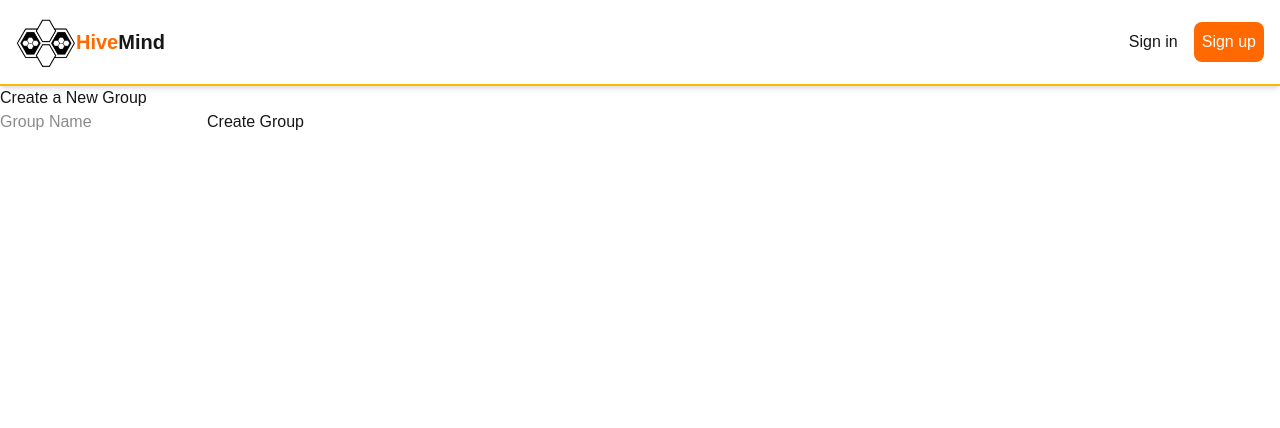
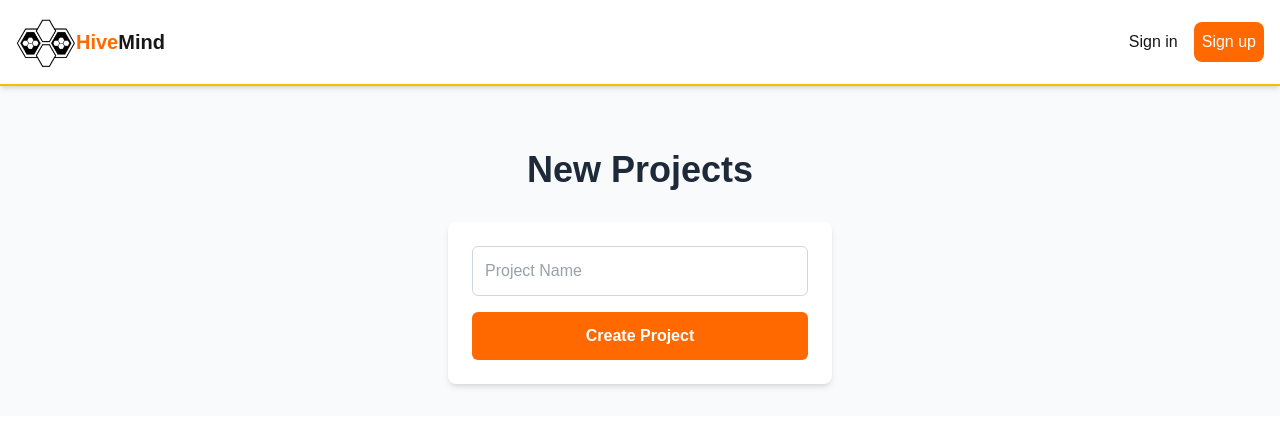
Before and after one commit to kavinduishara/project-management, a Next.js app: page /create in a window 1280 px wide. Shown: the top 428 px of the page. Built offline with nearby package versions, Linux system fonts and the light colour scheme; no server answers.

Commit message:
add project page

```diff
--- a/package.json
+++ b/package.json
@@ -13,7 +13,8 @@
     "mongoose": "^8.18.0",
     "next": "15.5.0",
     "react": "19.1.0",
-    "react-dom": "19.1.0"
+    "react-dom": "19.1.0",
+    "react-icons": "^5.5.0"
   },
   "devDependencies": {
     "@eslint/eslintrc": "^3",
--- /dev/null
+++ b/src/actions/groups.ts
@@ -0,0 +1,33 @@
+"use server"
+import { currentUser } from "@clerk/nextjs/server";
+import { createGroup } from "../../lib/groupCrud";
+import { redirect } from "next/navigation";
+
+export type FormState = {
+    error?: Error;
+    success?: boolean;
+};
+
+export async function createGroups(pevState:FormState,formData: FormData) {
+    const groupName = formData.get("groupName") as string;
+    const author = await currentUser()
+    if (!groupName) {
+        return { error: new Error("Name is required") };
+    }
+    if (!author) {
+        throw new Error("User not authenticated");
+    }
+    if(!author.username){
+        throw new Error("Username not found");
+    }
+    try {
+        const id = author.id;
+        await createGroup({ groupName:groupName,members: [id] });
+        return { success: true };
+
+
+    }
+    catch (error) {
+        return { error: new Error("Failed to create product") };
+    }
+}
--- a/src/app/create/page.tsx
+++ b/src/app/create/page.tsx
@@ -1,34 +1,47 @@
-import React from 'react'
-import { currentUser } from '@clerk/nextjs/server';
-import { createGroup } from '../../../lib/groupCrud';
+"use client";
+import React, { useActionState } from 'react'
+import { FormState,createGroups } from '@/actions/groups'
+import { redirect } from 'next/navigation';
+
 function page() {
-    async function handleSubmit(formData: FormData) {
-        "use server";
-        const author = await currentUser();
-        if (!author) {
-            throw new Error("User not authenticated");
-        }
-        if(!author.username){
-            throw new Error("Username not found");
-        }
-        try {
-            const id = author.id;
-            const groupName = formData.get("groupName") as string;
-            await createGroup({ groupName:groupName,members: [id] });
-        } catch (error) {
-            console.error("Error creating group:", error);
-        }
 
-    }
+  const initialState: FormState = {
+    error: undefined,
+    success: undefined,
+  };
+  const  [state,formAction,isPending]=useActionState(
+    createGroups,
+    initialState
+  )
+  return (
+    <>
+    <div className="flex flex-col justify-center items-center text-center bg-gray-50 p-8">
+      <h1 className="p-4 m-4 font-bold text-4xl text-gray-800">New Projects</h1>
+      <form action={formAction}
+        className="flex flex-col gap-4 w-full max-w-sm bg-white p-6 rounded-lg shadow-md"
+      >
+        <input
+          type="text"
+          name="groupName"
+          placeholder="Project Name"
+          required
+          className="border border-gray-300 rounded-md p-3 text-gray-700 focus:outline-none focus:ring-2 focus:ring-orange-400 focus:border-transparent"
+        />
 
-  return (
-    <div>
-        <h1>Create a New Group</h1>
-        <form action={handleSubmit}>
-            <input type="text" name="groupName" placeholder="Group Name" required />
-            <button type="submit">Create Group</button>
-        </form>
+        <button
+          type="submit"
+          disabled={isPending}
+          className={`bg-orange-500 text-white font-semibold rounded-md p-3 transition-colors ${
+            isPending ? "opacity-50 cursor-not-allowed" : "hover:bg-orange-600"
+          }`}
+        >
+          {isPending ? "Creating..." : "Create Project"}
+        </button>
+      </form>
+      {state && state.error && <p>Error: {state.error.message}</p>}
+      {state && state.success && redirect("/../groups")}
     </div>
+    </>
   )
 }
 
--- a/src/app/groups/page.tsx
+++ b/src/app/groups/page.tsx
@@ -1,6 +1,8 @@
 import React from "react";
 import { getMyGroups } from "../../../lib/groupCrud";
 import Image from "next/image";
+import { AiOutlinePlus  } from "react-icons/ai";
+import Link from "next/link";
 
 async function Page() {
   const groups = await getMyGroups();
@@ -45,6 +47,13 @@ async function Page() {
             </div>
           )
         )}
+        <div
+          className="flex flex-col justify-center items-center w-72 h-72 rounded-lg shadow-2xl border-2 border-amber-600 m-4 p-4 bg-amber-400 hover:bg-amber-500"
+        >
+          <Link href={"/create"}>
+             <AiOutlinePlus className="w-32 h-32 text-white" />
+          </Link>
+        </div>
       </div>
 
       {groups.length === 0 && <p>No groups found.</p>}
```
Also changed, not shown: 1 other file (tests, documents, lock files or other folders).
